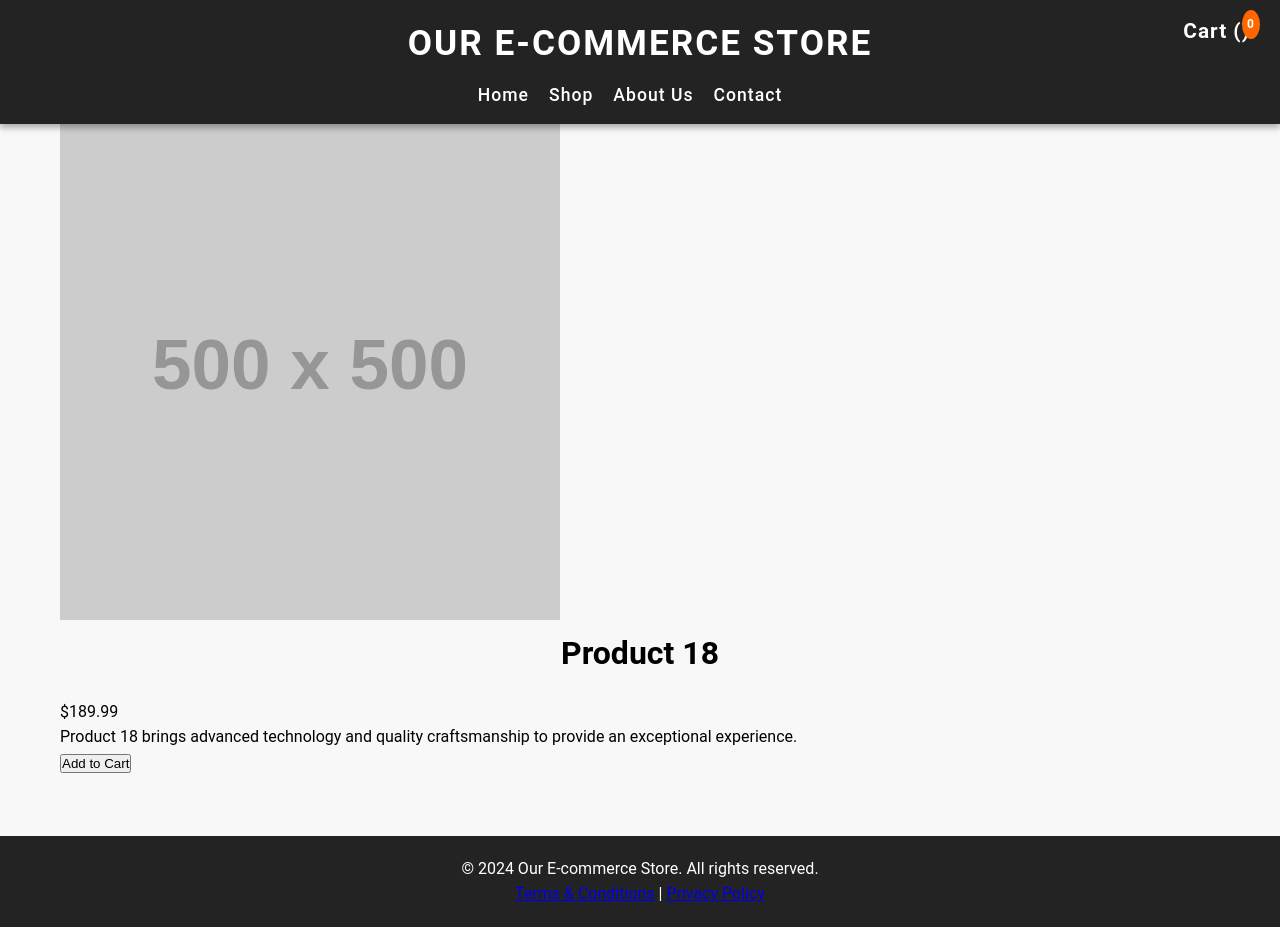
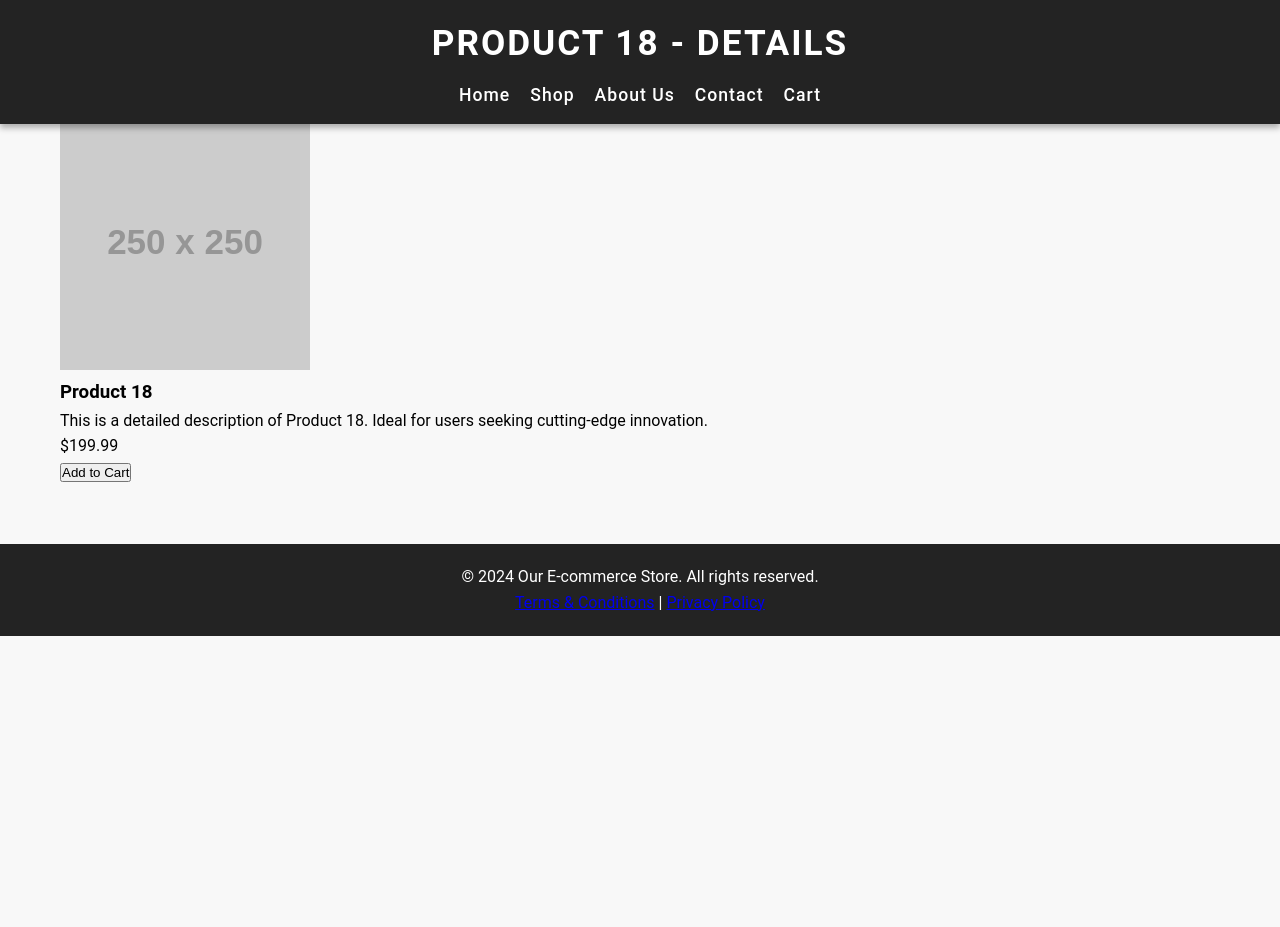
Before and after one commit to Websitega/ecommerce-site, a plain HTML site: page product18.html in a window 1280 px wide. Both pictures are taken after a click on the button "Add to Cart". After the commit the page ends 820 px from the top, so only its background shows below. Drawn offline with Linux system fonts and the light colour scheme; placeholder pictures from the web are drawn by us.

Commit message:
Update product18.html

```diff
--- a/product18.html
+++ b/product18.html
@@ -4,43 +4,71 @@
 <head>
     <meta charset="UTF-8">
     <meta name="viewport" content="width=device-width, initial-scale=1.0">
-    <title>Product 18 - E-commerce Store</title>
+    <title>Product 18 - Details</title>
     <link rel="stylesheet" href="styles.css">
 </head>
 
 <body>
 
+    <!-- Header Section -->
     <header>
-        <h1>Our E-commerce Store</h1>
+        <h1>Product 18 - Details</h1>
         <nav>
             <ul>
                 <li><a href="index.html">Home</a></li>
                 <li><a href="shop.html">Shop</a></li>
                 <li><a href="about.html">About Us</a></li>
                 <li><a href="contact.html">Contact</a></li>
-                <li><a href="cart.html" class="cart">Cart (<span id="cart-count">0</span>)</a></li>
+                <li><a href="cart.html">Cart</a></li>
             </ul>
         </nav>
     </header>
 
-    <section class="product-detail">
-        <div class="product-image">
-            <img src="https://via.placeholder.com/500" alt="Product 18">
-        </div>
+    <!-- Product Details Section -->
+    <section class="product-details">
         <div class="product-info">
-            <h2>Product 18</h2>
-            <p class="price">$189.99</p>
-            <p class="description">Product 18 brings advanced technology and quality craftsmanship to provide an exceptional experience.</p>
-            <button>Add to Cart</button>
+            <img src="https://via.placeholder.com/250?text=Product+18" alt="Product 18 Image">
+            <div class="product-description">
+                <h3>Product 18</h3>
+                <p>This is a detailed description of Product 18. Ideal for users seeking cutting-edge innovation.</p>
+                <p class="price">$199.99</p>
+                <button class="add-to-cart-btn">Add to Cart</button>
+            </div>
         </div>
     </section>
 
+    <!-- Footer Section -->
     <footer>
         <p>&copy; 2024 Our E-commerce Store. All rights reserved.</p>
         <p><a href="terms.html">Terms & Conditions</a> | <a href="privacy.html">Privacy Policy</a></p>
     </footer>
 
-    <script src="main.js"></script>
+    <script>
+        const product18 = {
+            id: 18,
+            name: 'Product 18',
+            price: 199.99,
+            image: 'https://via.placeholder.com/250?text=Product+18',
+        };
+
+        function addToCart() {
+            const cart = JSON.parse(localStorage.getItem('cart')) || [];
+            const existingProductIndex = cart.findIndex(item => item.id === product18.id);
+
+            if (existingProductIndex !== -1) {
+                cart[existingProductIndex].quantity += 1;
+            } else {
+                product18.quantity = 1;
+                cart.push(product18);
+            }
+
+            localStorage.setItem('cart', JSON.stringify(cart));
+            alert(`${product18.name} has been added to your cart.`);
+        }
+
+        document.querySelector('.add-to-cart-btn').addEventListener('click', addToCart);
+    </script>
+
 </body>
 
 </html>
```
